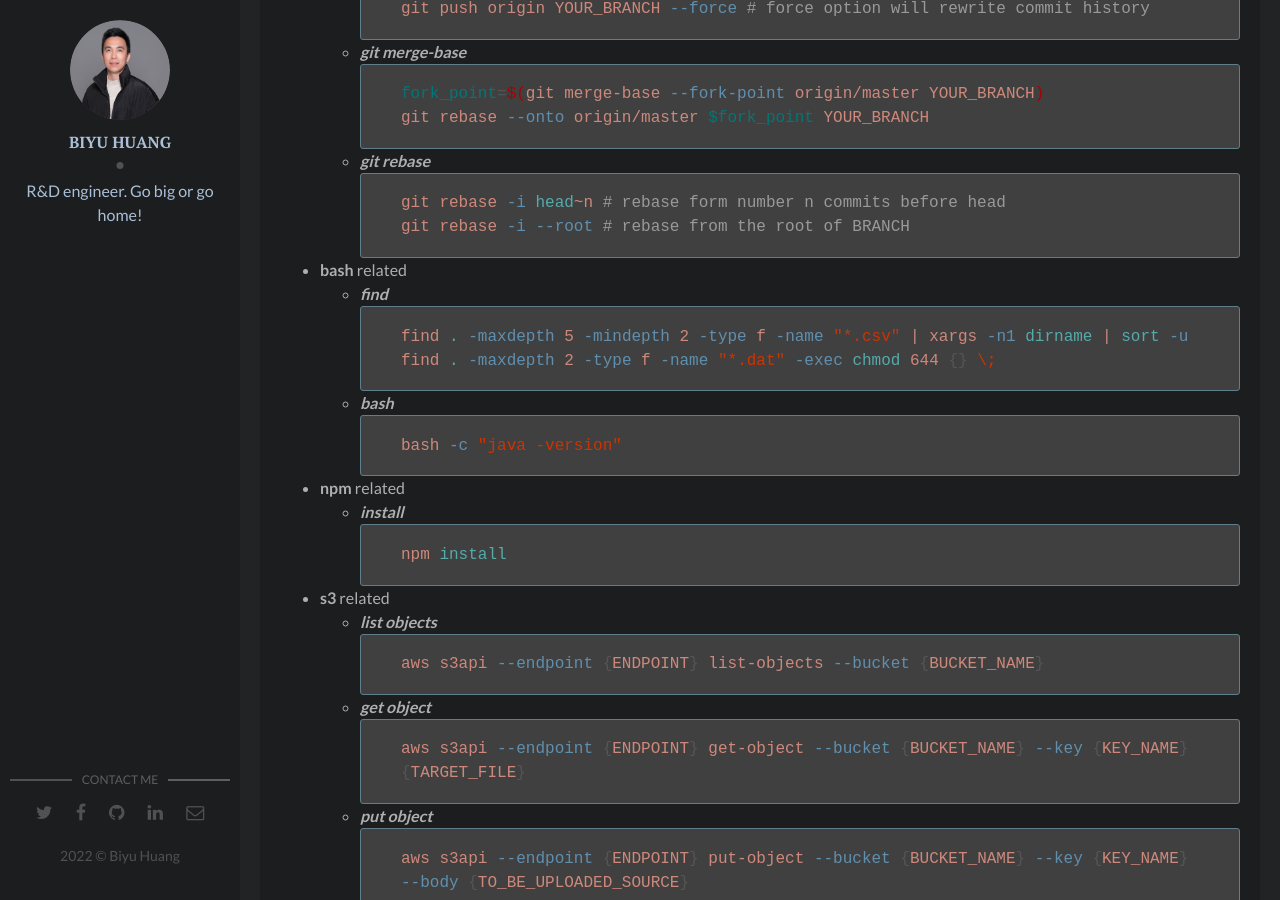
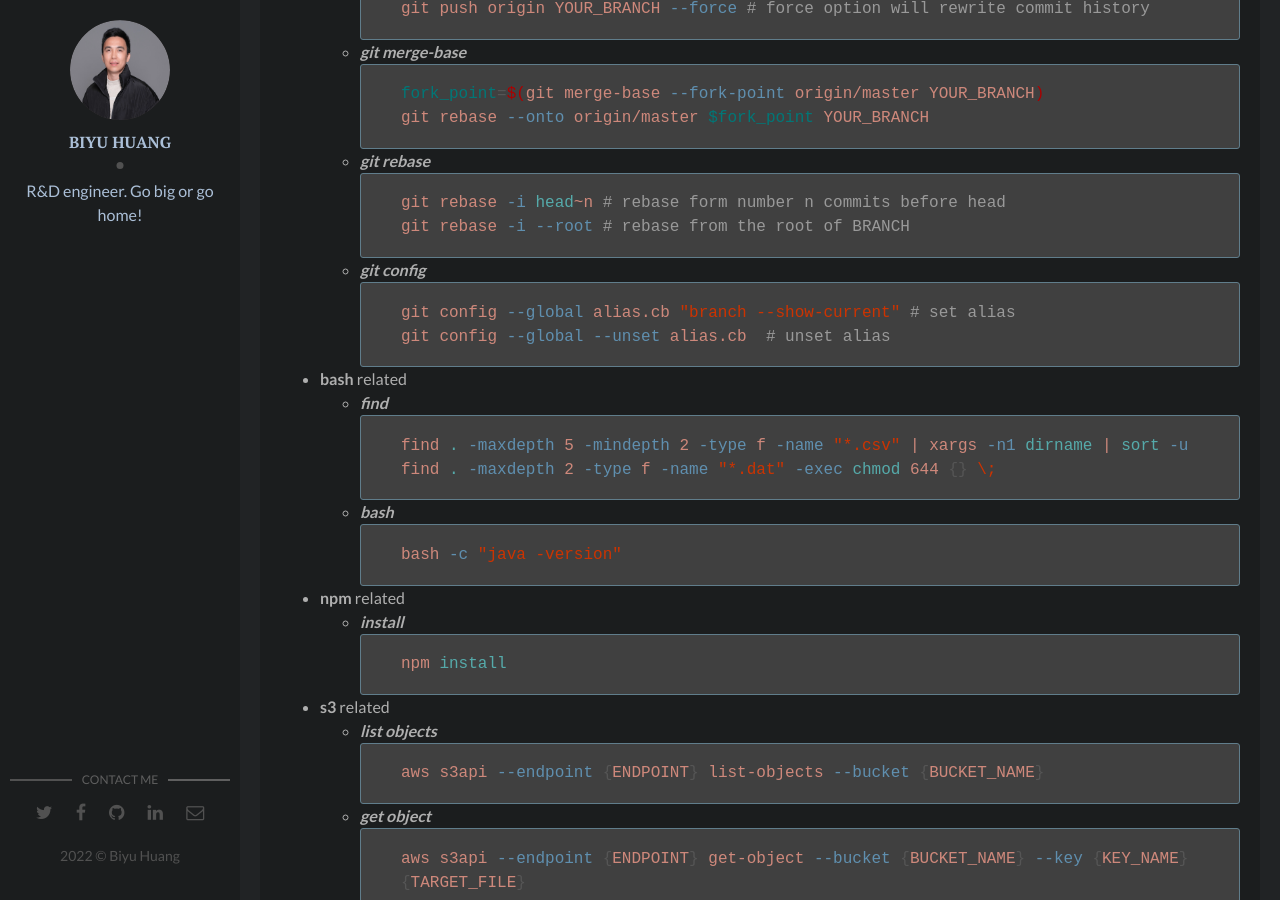
Before and after one commit to BiyuHuang/WallaceHuangBlog, a Jekyll site: the page built from _posts/2022-05-19-Tips-for-command.markdown, in a window 1280 px wide and 900 px high, scrolled down 304 px. Built offline with Jekyll 4.4.1, drawn with Linux system fonts in a browser that asks for light colours.

Commit message:
docs(Tips-for-command): update

````diff
--- a/_posts/2019-08-28-Spark-Core.markdown
+++ b/_posts/2019-08-28-Spark-Core.markdown
@@ -24,6 +24,8 @@ tags: BigData
       --conf spark.executor.cores=1 \
       --conf spark.driver.memory=1g \
       --conf spark.yarn.tags=${USER_TAGS} \
+      --conf spark.files.maxPartitionBytes=128m \
+      --conf spark.sql.files.maxPartitionBytes=128m \
       --conf spark.executor.instances=5 \
       --conf spark.executor.memory=4g \
       --conf spark.executor.memoryOverhead=1g
--- a/_posts/2022-05-19-Tips-for-command.markdown
+++ b/_posts/2022-05-19-Tips-for-command.markdown
@@ -24,6 +24,11 @@ img:  # Add image post (optional)
       ```bash
       git rebase -i head~n # rebase form number n commits before head
       git rebase -i --root # rebase from the root of BRANCH
+      ```
+    - ___git config___
+      ```bash
+      git config --global alias.cb "branch --show-current" # set alias
+      git config --global --unset alias.cb  # unset alias
       ```
 - __bash__ related
     - ___find___
````
